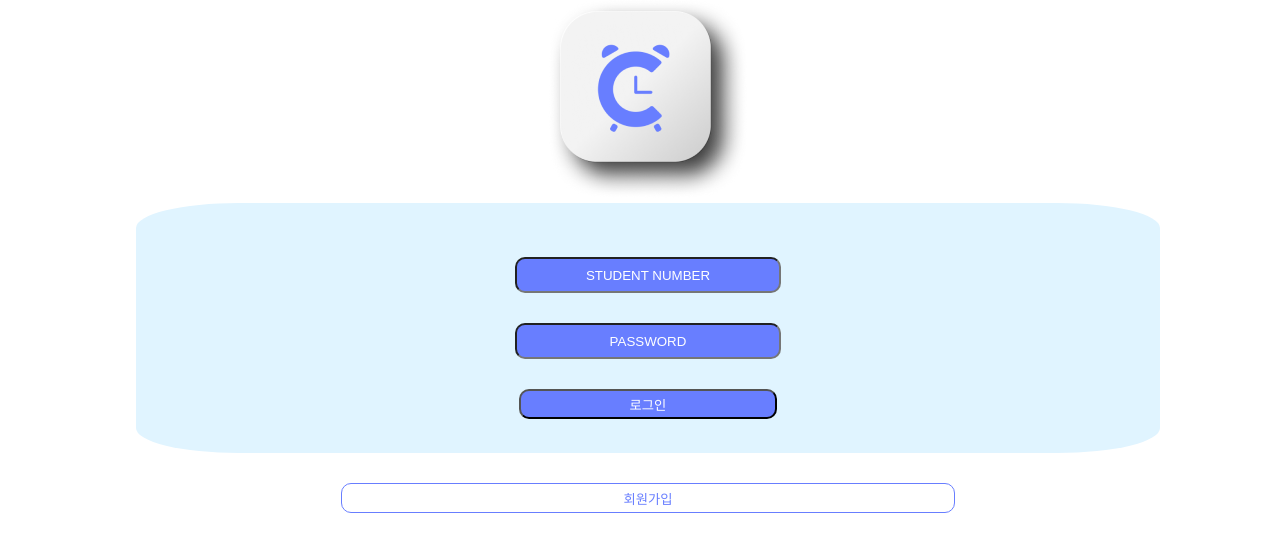
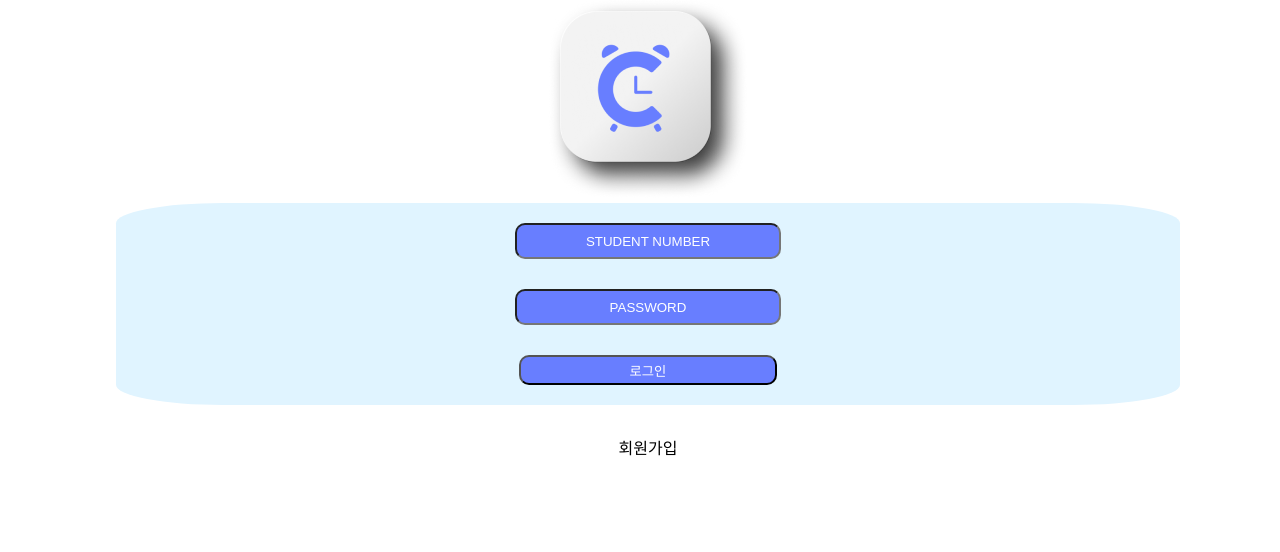
Before and after one commit to Kepler3141/CNU_cyber_campus_alarmy, a Django app: page /common/login/ in a window 1280 px wide. Shown: the part 139-691 px from the top of the page. Run offline with Django 4.2, Linux system fonts and the light colour scheme.

Commit message:
FEAT: Change login page

```diff
--- a/common/urls.py
+++ b/common/urls.py
@@ -1,8 +1,10 @@
 from django.urls import path
 from django.contrib.auth import views as auth_views
+from . import views
 
 app_name = 'common'
 
 urlpatterns = [
     path('login/', auth_views.LoginView.as_view(template_name='common/login.html'), name='login'),
+    path('signup/', views.signup, name='signup'),
 ]
--- a/config/settings.py
+++ b/config/settings.py
@@ -25,8 +25,8 @@ SECRET_KEY = 'django-insecure-lsxc$%qfu2o%mih3-53)!81l*pohx2zwn-ul-1ns@7!toxk(1y
 # SECURITY WARNING: don't run with debug turned on in production!
 DEBUG = True
 
-ALLOWED_HOSTS = ['52.78.207.118', 'ccca.p-e.kr']
-
+# ALLOWED_HOSTS = ['52.78.207.118', 'ccca.p-e.kr']
+ALLOWED_HOSTS = []
 
 # Application definition
 
--- a/static/login.css
+++ b/static/login.css
@@ -34,13 +34,13 @@ body{
   align-items: center;
   flex-direction: column;
   width: 80%;
-  height: 250px;
+  height: max-content;
   border-radius: 10%;
   background-color:#E0F4FF;
+  padding: 20px;
 }
 
 #username{
-  margin-top: 20px;
   width: 60%;
   height: 30px;
   background-color: #687EFF;
@@ -72,6 +72,7 @@ input::placeholder {
 }
 
 #bottom{
+  margin-top: 30px;
   width: 80%;
 }
 
@@ -84,3 +85,8 @@ input::placeholder {
   border-radius: 10px;
   background-color: white;
 }
+
+#sign-up-link{
+  color: #000000;
+  text-decoration-line: none;
+}
--- a/templates/common/login.html
+++ b/templates/common/login.html
@@ -20,7 +20,7 @@
             </form>
         </div>
         <div id="bottom">
-            <button id="sign-up-btn">회원가입</button>
+            <a id="sign-up-link" class="nav-link" href="{% url 'common:signup' %}">회원가입</a>
         </div>
     </div>
 {% endblock %}
```
Also changed, not shown: common/forms.py (added, +11 -0 lines), common/views.py (+17 -2 lines), db.sqlite3, templates/common/signup.html (added).
